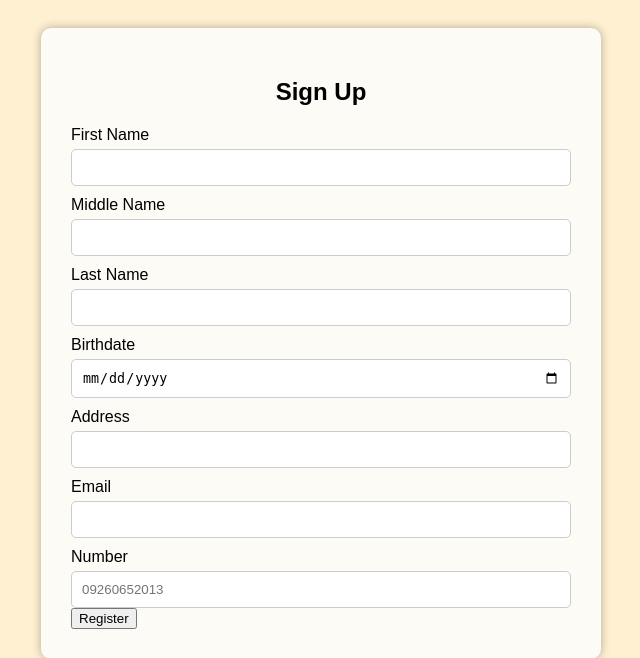
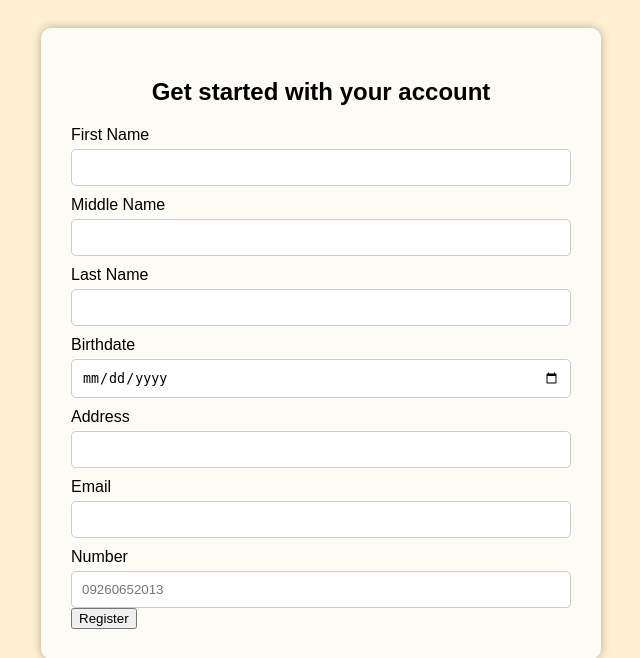
Before and after one commit to PrismaVL/AD-Task-1, a PHP site: page / in a window 1280 px wide. Shown: the top 658 px of the page, without its empty margins (319-959 px from the left). Run offline with PHP 8.4, Linux system fonts and the light colour scheme.

Commit message:
feat (index.php) changed the writings in the element h2

```diff
--- a/index.php
+++ b/index.php
@@ -7,7 +7,7 @@
     </head>
     <body>
         <div class="container">
-    <h2> Sign Up </h2>
+    <h2>Get started with your account</h2>
     <form method="post">
         <label for="first-name">First Name</label>
         <input type="text" class="text" id= first-name" name="first_name" required>
```
